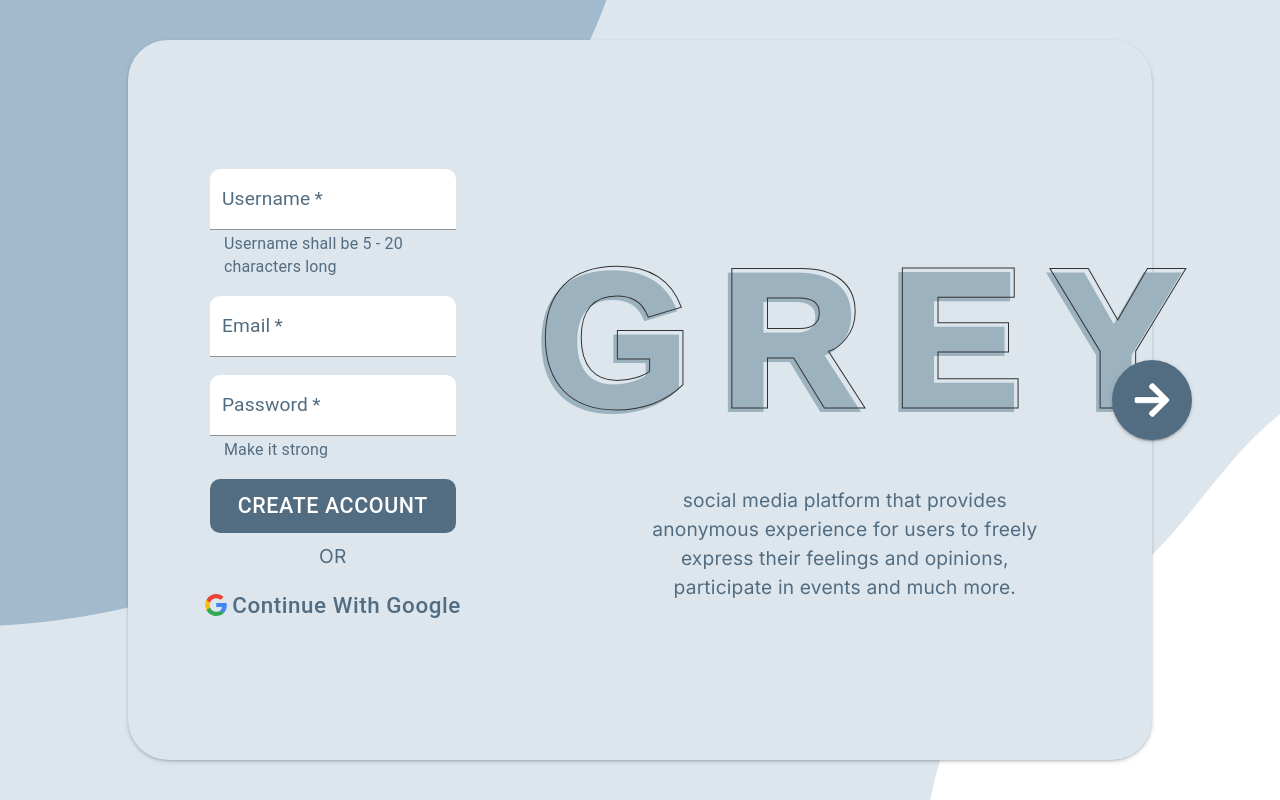
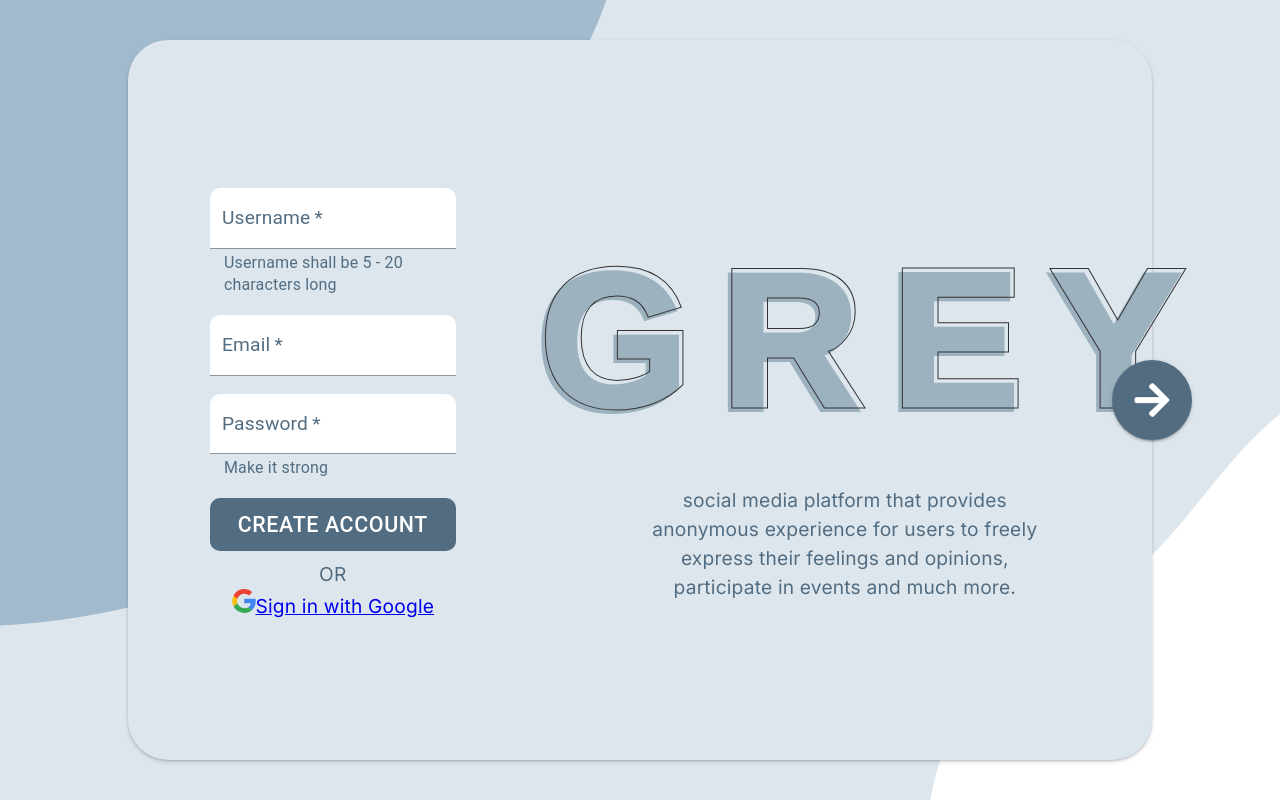
Before and after one commit to Ahmed-Mohammed-11/Grey, a Next.js app in the folder front_end/: page / in a window 1280 px wide. Built offline with nearby package versions, Linux system fonts and the light colour scheme; no server answers.

Commit message:
SG-103 Google OAuth working but no redirect page

```diff
--- a/front_end/src/app/signup/GoogleAuthn.tsx
+++ b/front_end/src/app/signup/GoogleAuthn.tsx
@@ -5,12 +5,14 @@ import {signIn, signOut, useSession} from "next-auth/react";
 import {Box} from "@mui/system";
 import {useRef} from "react";
 import userController from "@/app/signup/Controllers/userController";
-import ThemeRegistry from "@/app/themes/themeRegistry";
+import { useState } from 'react';
+import axios from 'axios';
+import {Session} from "next-auth";
 
 const GoogleLogo = (props: any) => (
     <svg
-        width="22"
-        height="22"
+        width="24"
+        height="24"
         viewBox="0 0 775 794"
         fill="none"
         xmlns="http://www.w3.org/2000/svg"
@@ -31,40 +33,116 @@ const GoogleLogo = (props: any) => (
 );
 
 const GoogleAuthn = () => {
-    const {data: session} = useSession();
+    const { data: session, status } = useSession();
+    const [loading, setLoading] = useState(false);
+
+
+    if (status === "loading") {
+        return <p>Loading...</p>;
+    }
 
     if (session && session.user) {
-
         return (
             <Link onClick={() => signOut()}>
                 Signed in {session.user.name}
             </Link>)
 
-    } else return (
+    } else
+        return (
 
-        <ThemeRegistry options={{key: 'mui'}}>
-            <Button
-                className={[styles.googleButton].join()}
-                onClick={() => {
-                    signIn().then(r => {
-                            sendInfoToServer({username: session?.user?.name, email: session?.user?.email})
-                        }
-                    )
-                }}>
-                <GoogleLogo size={8}/>
-                <text className={styles.googleButtonText}>Continue with Google</text>
-            </Button>
-        </ThemeRegistry>
+            <a href={"http://localhost:8080/oauth2/authorization/google"}>
+                <GoogleLogo size={10}/>
+                Sign in with Google
+            </a>
 
     );
+
 };
 
-function sendInfoToServer(formData: any) {
-    let userDTO = {
-        name: formData.username,
-        email: formData.email,
-    }
-    userController.sendCredentials(userDTO)
-}
 
+
+
+// const GoogleAuthn = () => {
+//     const { data: session } = useSession();
+//     const [loading, setLoading] = useState(false);
+//
+//     const handleSignInWithGoogle = async () => {
+//         await signIn('google')
+//     }
+//
+//     const sendInfoToServer = async (userInfo : UserDTO) => {
+//         userController.sendCredentials(userInfo)
+//     };
+//
+//     if (session && session.user) {
+//         return (
+//             <Link onClick={() => signOut()}>
+//                 Signed in {session.user.name}
+//             </Link>)
+//
+//     } else
+//         return (
+//
+//         <Button
+//             className={[styles.googleButton].join()}
+//             onClick={() => {
+//                 handleSignInWithGoogle().then(r => {
+//                     sendInfoToServer(session?.user as UserDTO)
+//                 })
+//             }}
+//             disabled={loading}>
+//                 <GoogleLogo size={10}/>
+//                 {loading ? 'Signing in ...' : 'Continue with Google'}
+//         </Button>
+//
+//     );
+// };
+//
 export default GoogleAuthn;
+//
+//
+//
+//
+//
+//
+//
+//
+//
+
+//
+// const GoogleAuthn = () => {
+//     const {data: session} = useSession();
+//
+//     if (session && session.user) {
+//         return (
+//             <Link onClick={() => signOut()}>
+//                 Signed in {session.user.name}
+//             </Link>)
+//
+//     } else return (
+//
+//         <Button
+//             className={[styles.googleButton].join()}
+//             onClick={() => {
+//                 signIn().then(r => {
+//                         sendInfoToServer({username: session?.user?.name, email: session?.user?.email})
+//                     }
+//                 )
+//             }}>
+//             <GoogleLogo size={10}/> Sign in with Google
+//         </Button>
+//
+//     );
+// };
+//
+// function sendInfoToServer(formData: any) {
+//     let userDTO = {
+//         name: formData.username,
+//         email: formData.email,
+//         password: formData.password
+//     }
+//     userController.sendCredentials(userDTO)
+// }
+//
+// export default GoogleAuthn;
+//
```
